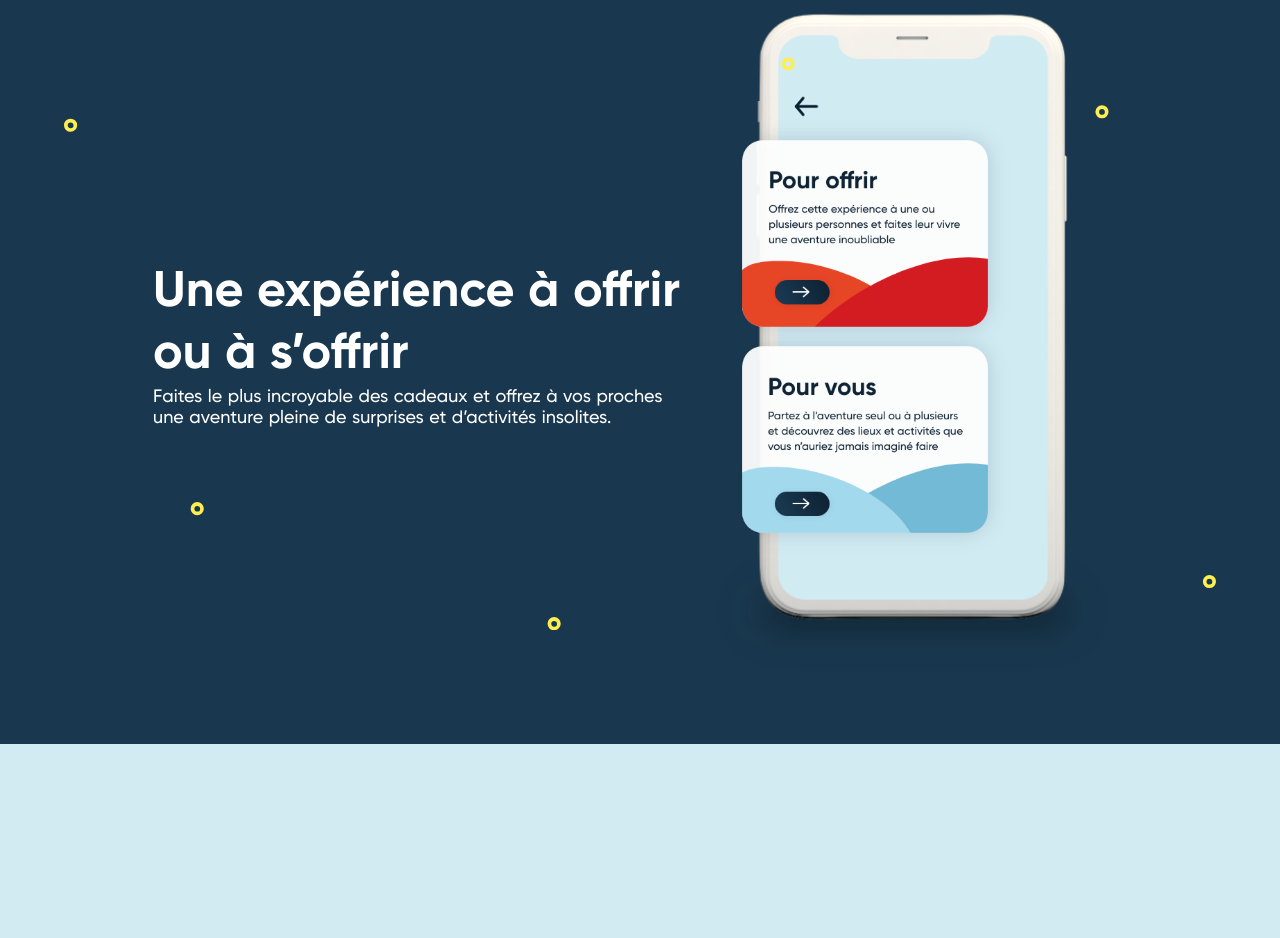
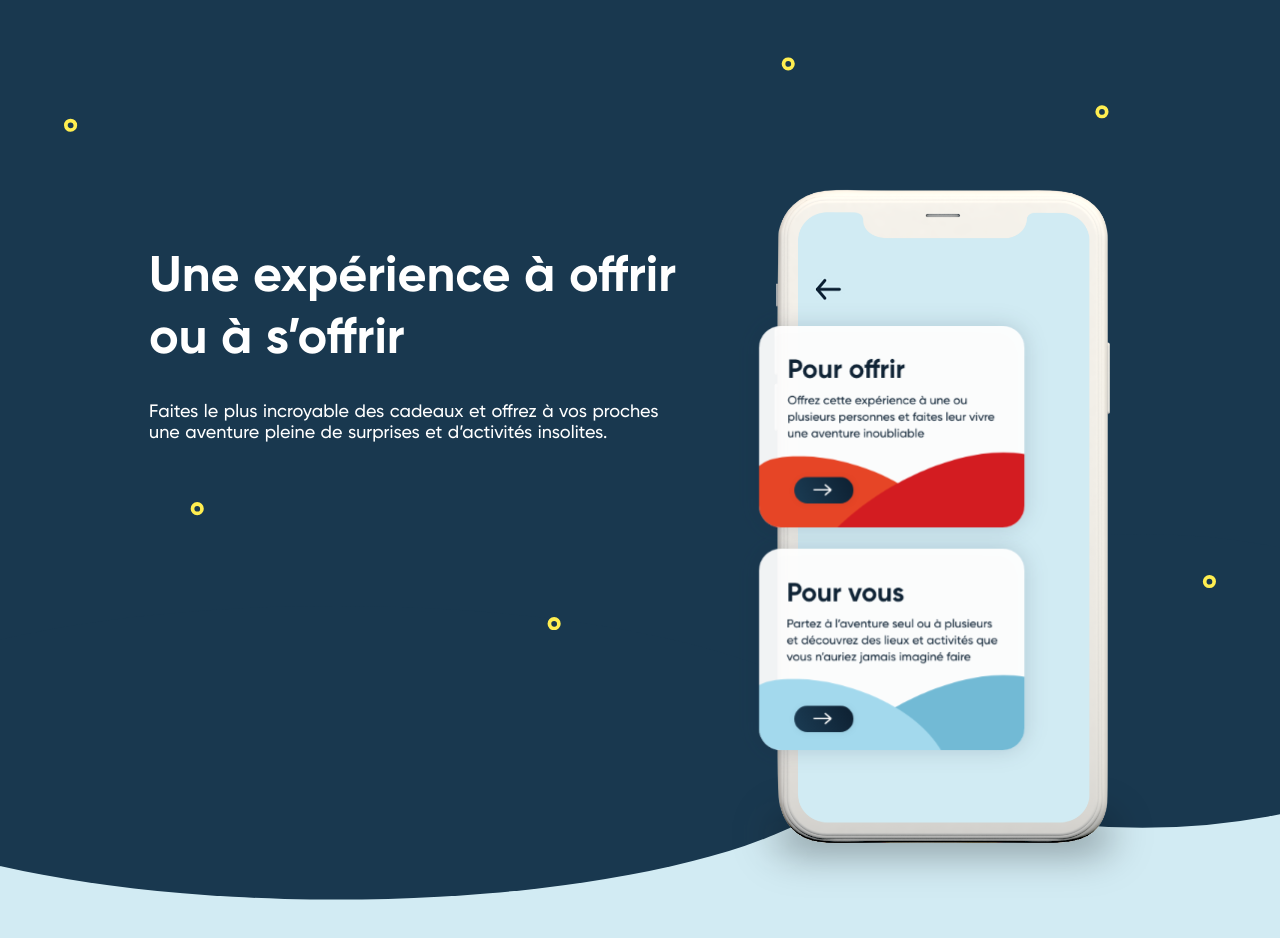
Before and after one commit to polo-travel/polo-website, a Nuxt app: page / in a window 1280 px wide. Shown: the part 1500-2438 px from the top of the page. Built offline with nearby package versions, Linux system fonts and the light colour scheme.

Commit message:
custom feature is working

```diff
--- a/assets/css/components/roundedFeature.styl
+++ b/assets/css/components/roundedFeature.styl
@@ -5,22 +5,42 @@
   display flex
   justify-content center
   align-items center
-  &-title
-    gilroyBold()
-    color white
-    font-size: 50px
-    max-width 530px
-  &-description
-    gilroyMedium()
-    color white
-    font-size: 18px
-    max-width 520px
+  &-content
+    padding-left: 60px
+    z-index 1
+    &--title
+      gilroyBold()
+      color white
+      font-size: 50px
+      max-width 530px
+      margin-bottom: 30px
+    &--description
+      gilroyMedium()
+      color white
+      font-size: 18px
+      max-width 520px
+  &-image
+    width: 40%
+    z-index 1
+    display flex
+    justify-content center
+    transform translateY(25vh)
+    img
+      width 60vh
   //&-content
   //
   //  height 100%
   &-pointsGroup
     position absolute
+    z-index 1
     left 50%
     top: 50%
     width 90%
     transform translate(-50%,-50%)
+
+.bgshape
+  position absolute
+  bottom -20vh
+  width 130vw
+  +desktop()
+    bottom -10vh
--- a/assets/css/layout/feature.styl
+++ b/assets/css/layout/feature.styl
@@ -2,3 +2,4 @@
   min-height 150vh
   background blue-light
   overflow-y scroll
+  overflow-x hidden
--- a/assets/css/mixins/mixins.styl
+++ b/assets/css/mixins/mixins.styl
@@ -12,3 +12,7 @@
 gilroyMedium()
   font-family: "GilroyMedium";
   font-weight: unset
+
+desktop()
+  @media (max-width: 1024px)
+    {block}
--- a/components/Features/roundedFeature.vue
+++ b/components/Features/roundedFeature.vue
@@ -3,8 +3,8 @@
     <div class="roundedFeature">
 
         <div class="roundedFeature-content">
-            <h2 class="roundedFeature-title">{{title}}</h2>
-            <p class="roundedFeature-description">{{description}}</p>
+            <h2 class="roundedFeature-content--title">{{title}}</h2>
+            <p class="roundedFeature-content--description">{{description}}</p>
         </div>
 
         <div class="roundedFeature-image">
@@ -12,6 +12,16 @@
         </div>
         <img class="roundedFeature-pointsGroup" src="../../static/img/points-group.svg" alt="">
 
+
+        <div class="bgshape">
+            <svg xmlns="http://www.w3.org/2000/svg" width="100%" height="100%" viewBox="0 0 1643 361" preserveAspectRatio='none'>
+                <g id="Groupe_44" data-name="Groupe 44" transform="translate(82 -1960)">
+                    <ellipse id="Ellipse_120" data-name="Ellipse 120" cx="521.5" cy="145" rx="521.5" ry="145" transform="translate(-82 2031)" fill="#19384f"/>
+                    <ellipse id="Ellipse_121" data-name="Ellipse 121" cx="325.5" cy="145" rx="325.5" ry="145" transform="translate(910 1960)" fill="#19384f"/>
+                </g>
+            </svg>
+
+        </div>
     </div>
 
 </template>
```
Also changed, not shown: static/img/blue-bottom-shape.svg (added).
